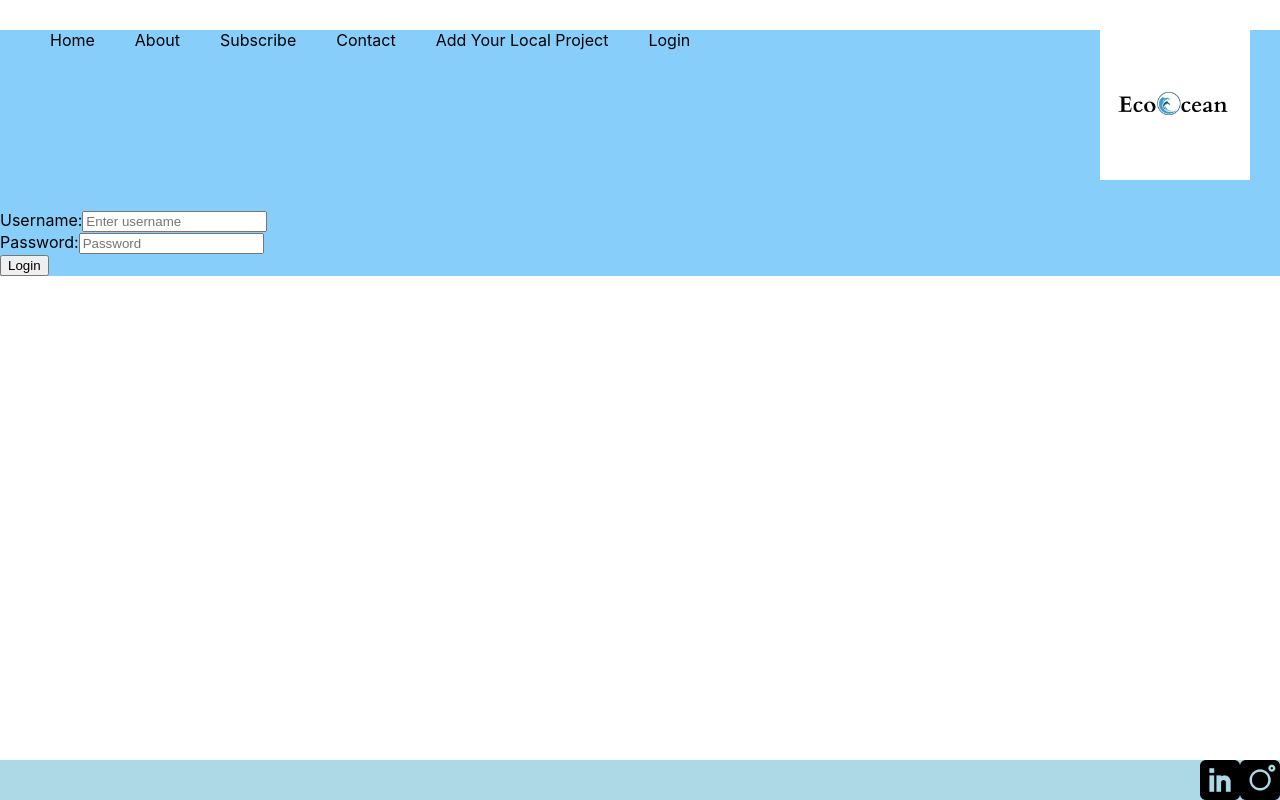
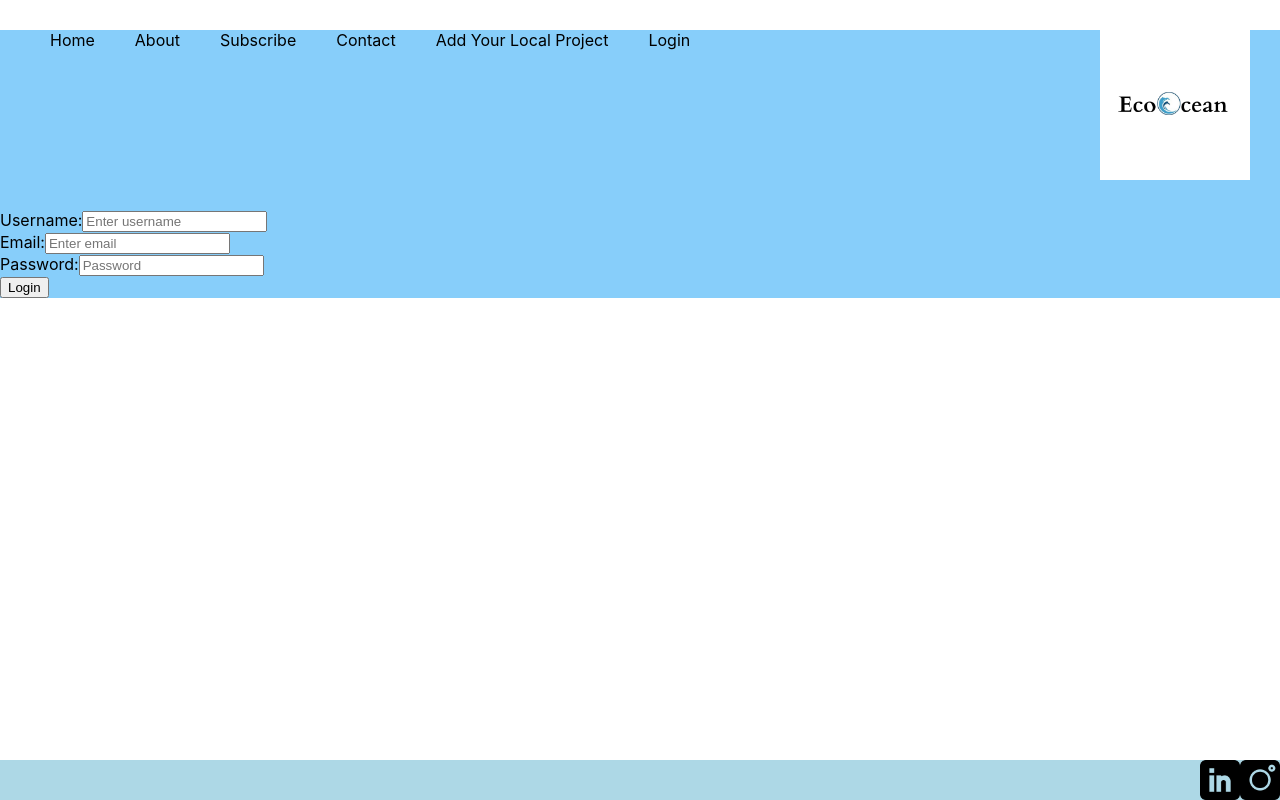
Before and after one commit to SashaJohnson123/react-crowdfunding, a React (Create React App) app: page /login in a window 1280 px wide. Built offline with nearby package versions, Linux system fonts and the light colour scheme.

Commit message:
Update LoginForm with Email

```diff
--- a/src/components/LoginForm/LoginForm.jsx
+++ b/src/components/LoginForm/LoginForm.jsx
@@ -4,6 +4,7 @@ import { useHistory } from "react-router-dom";
 function LoginForm() {
   const [credentials, setCredentials] = useState({
     username: "",
+    email: "",
     password: "",
   });
 
@@ -38,7 +39,7 @@ function LoginForm() {
       postData().then((response) => {
         console.log(response.token);
         if (!response.token) {
-          console.error("Unabled to fetch token")
+          console.error("Unabled to fetch token");
           return;
         }
         window.localStorage.setItem("token", response.token);
@@ -54,6 +55,15 @@ function LoginForm() {
           type="text"
           id="username"
           placeholder="Enter username"
+          onChange={handleChange}
+        ></input>
+      </div>
+      <div>
+        <label htmlFor="email">Email:</label>
+        <input
+          type="text"
+          id="email"
+          placeholder="Enter email"
           onChange={handleChange}
         ></input>
       </div>
```
